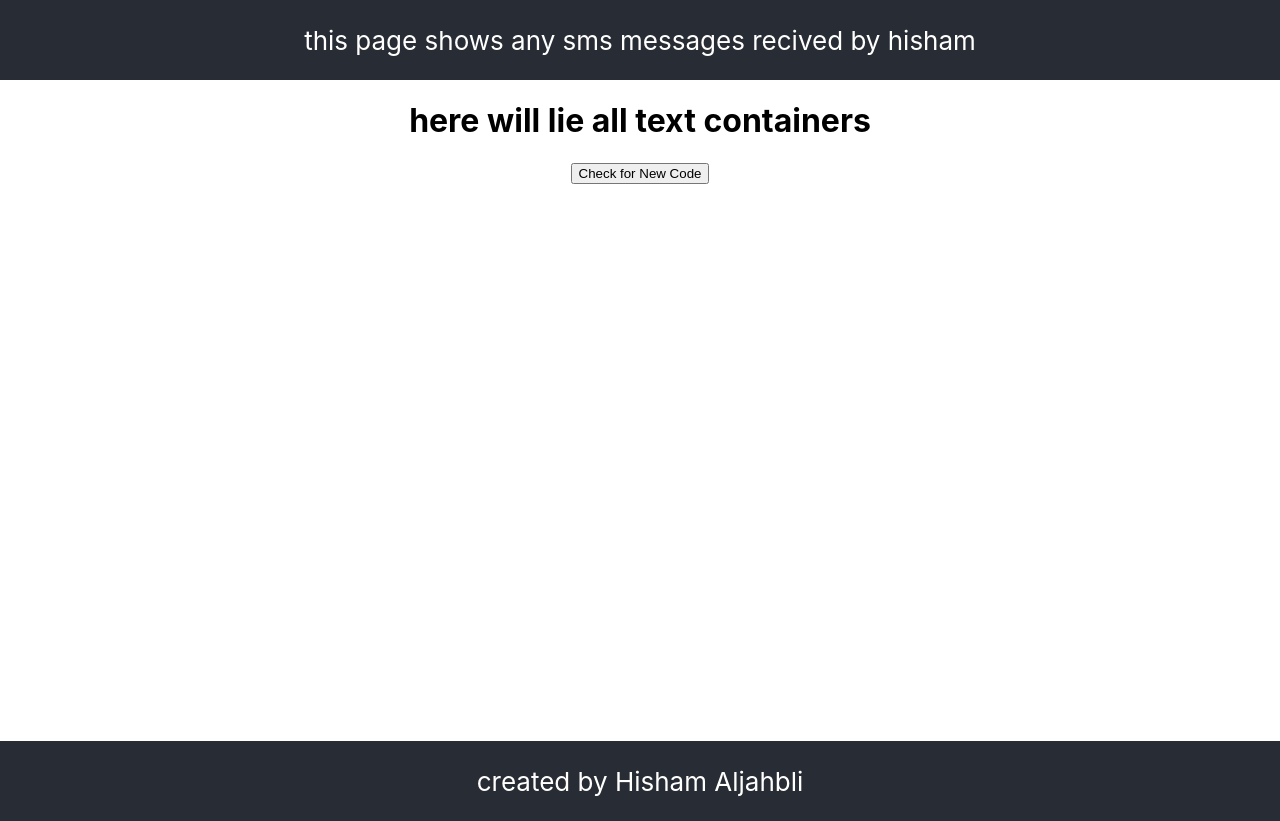
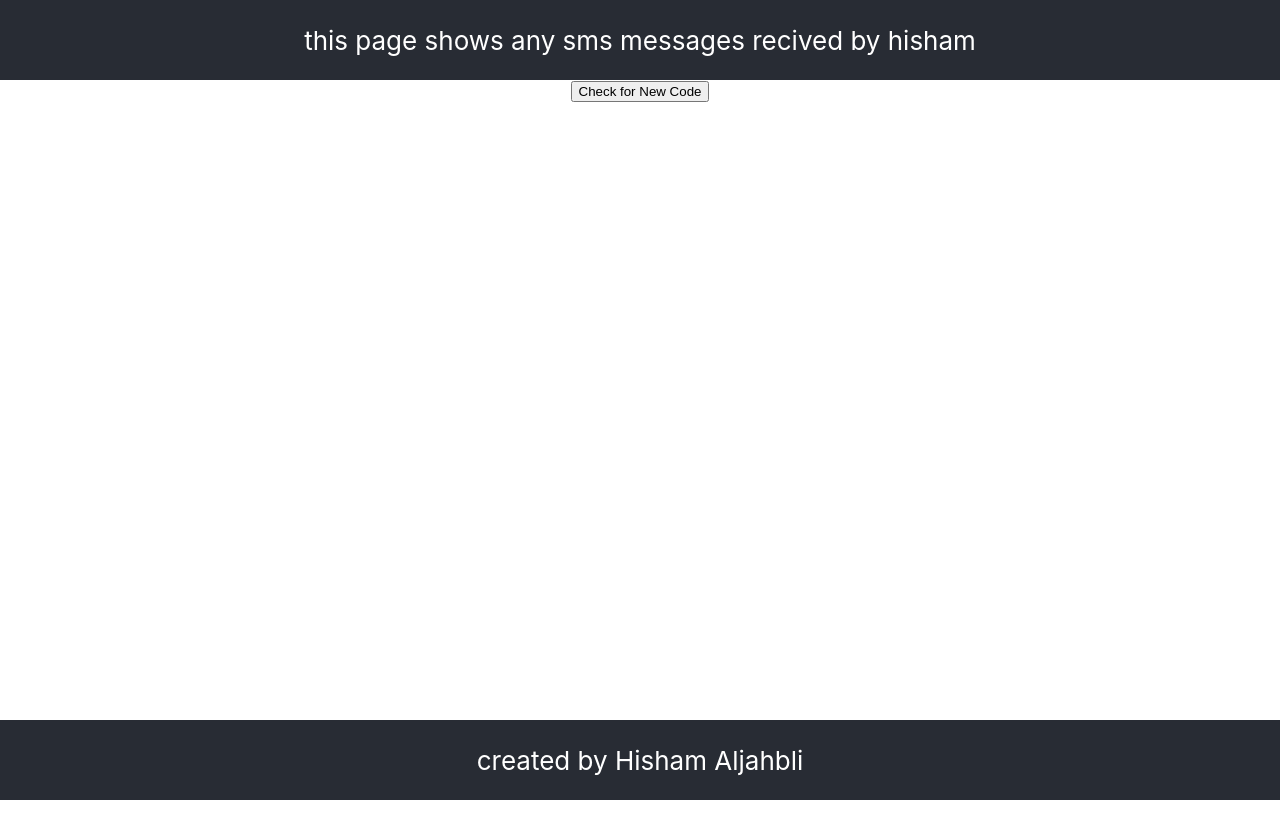
Before and after one commit to hamjahb/sms-to-web-react-app-2025-update, a React (Create React App) app: page / in a window 1280 px wide. After the commit the page ends 800 px from the top, so only its background shows below. Built offline with nearby package versions, Linux system fonts and the light colour scheme.

Commit message:
add border for each card

```diff
--- a/src/App.css
+++ b/src/App.css
@@ -14,7 +14,7 @@
 }
 
 .App-body {
-  height: 80vh;
+  min-height: 80vh;
 }
 
 .App-footer {
@@ -28,6 +28,15 @@
   color: white;
 }
 
+.messageContainer{
+  display: flex;
+}
+
+.smsCard{
+  border:solid 2px #282c34 ;
+  margin: 10px;
+
+}
 
 .App-link {
   color: #61dafb;
--- a/src/App.js
+++ b/src/App.js
@@ -47,8 +47,7 @@ class App extends Component {
         </header>
 
         <body className="App-body">
-          <h1>here will lie all text containers</h1>
-          <AllMessageContainer smsList = {this.state.smsList}/>
+          <AllMessageContainer id='messageContainer'smsList = {this.state.smsList}/>
           <button onClick = {(e) => this.onButtonClick(e)} >Check for New Code</button>
         </body>
 
--- a/src/pages/SmsCard.js
+++ b/src/pages/SmsCard.js
@@ -12,9 +12,9 @@ class SmsCard extends Component {
 
         return(
         <div className ='smsCard'>
-            <h2>Number:</h2>
+            <h3>Number:</h3>
             <p>{this.props.sms.phone}</p>
-            <h2>Text:</h2>
+            <h3>Text:</h3>
             <p>{this.props.sms.text}</p>
         </div>
         )
```
